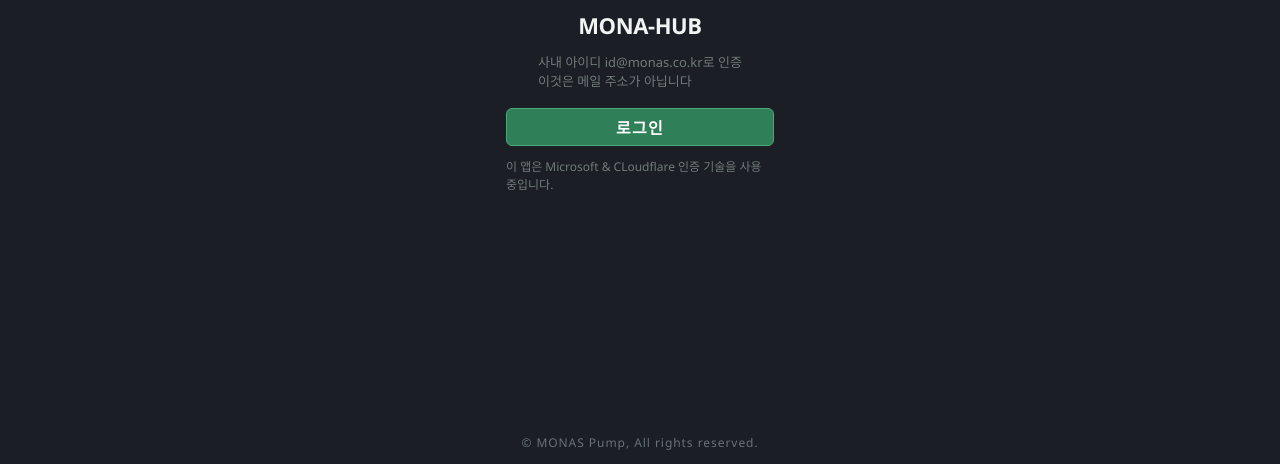
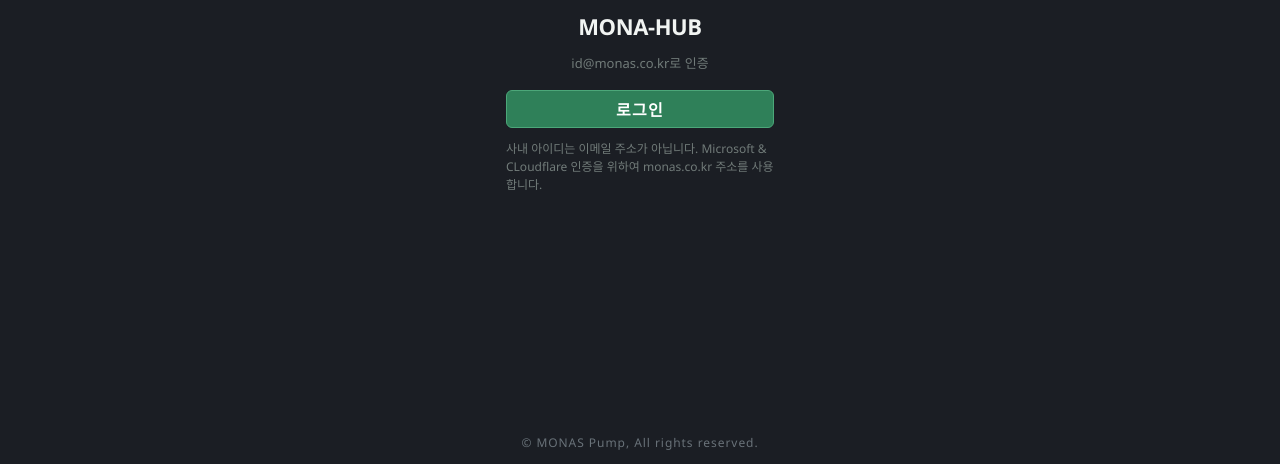
Before and after one commit to hoemin-dev/mona-hub, a website with bundled scripts: page web/login/index.html in a window 1280 px wide. Shown: the part 336-800 px from the top of the page. Built offline with nearby package versions, Linux system fonts and the light colour scheme.

Commit message:
login ui

```diff
--- a/web/login/index.html
+++ b/web/login/index.html
@@ -33,12 +33,12 @@
       <div class="brand">
         <img class="brand-logo" src="../icons/icon-192.png" alt="">
         <h1 id="loginTitle">MONA-HUB</h1>
-        <p class="login-prompt">사내 아이디 id@monas.co.kr로 인증 <br> 이것은 메일 주소가 아닙니다</p>
+        <p class="login-prompt">id@monas.co.kr로 인증</p>
       </div>
 
       <div class="login-action">
         <button id="loginButton" class="login-button" type="button">로그인</button>
-        <p class="auth-note">이 앱은 Microsoft & CLoudflare 인증 기술을 사용 중입니다.</p>
+        <p class="auth-note">사내 아이디는 이메일 주소가 아닙니다. Microsoft & CLoudflare 인증을 위하여 monas.co.kr 주소를 사용합니다.</p>
         <!-- 로그인 인증 기술은 Microsoft Entra ID를 사용합니다. 회사 계정 형식 id@monas.co.kr -->
         <p id="loginStatus" class="login-status" role="status" aria-live="polite"></p>
       </div>
```
